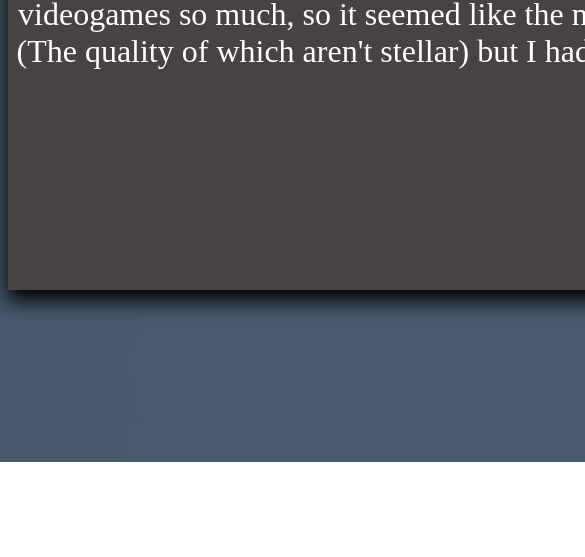
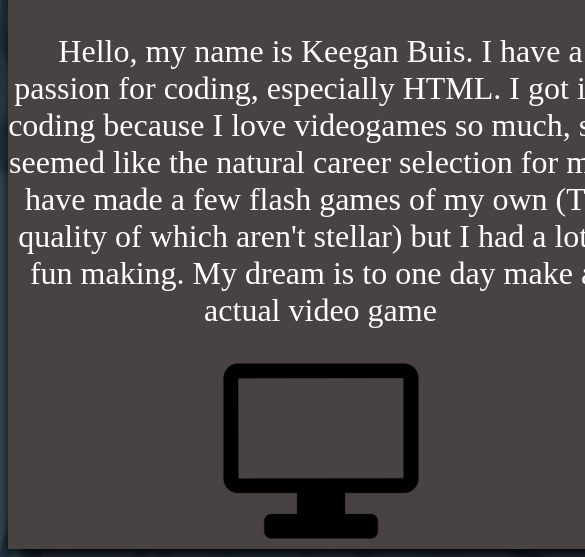
Before and after one commit to KeeganMB/KeeganMB.github.io, a plain HTML site: page index.html in a window 390 px wide. Shown: the part 382-939 px from the top of the page, 585 px wide, since content can reach past the window. Before the commit the page ends 844 px from the top, so only its background shows below. Drawn offline with Linux system fonts and the light colour scheme.

Commit message:
Updated_Styles

```diff
--- a/Styles.css
+++ b/Styles.css
@@ -44,3 +44,11 @@ border: 2px solid;
 .GoLeft{
 float: left;
 }
+@media screen and (max-width: 675px) {
+.main{
+width: 625px;
+}
+img{
+max-width: 625px;
+}
+}
```
